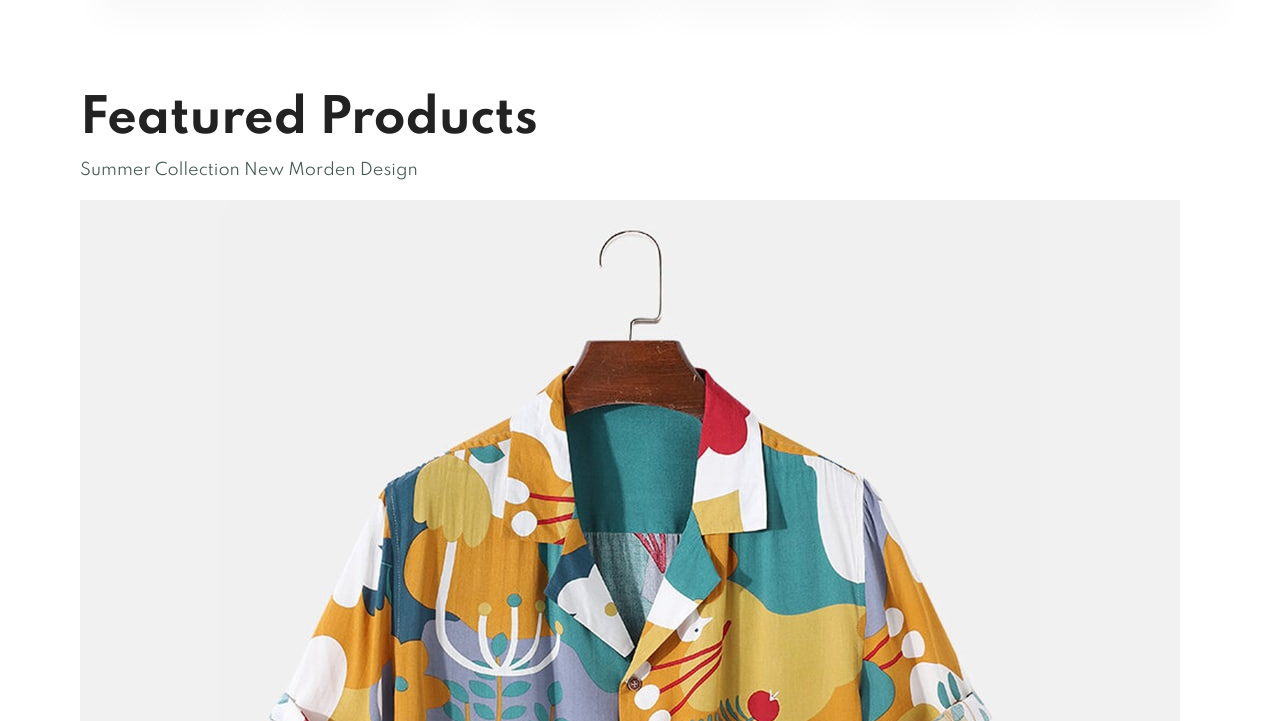
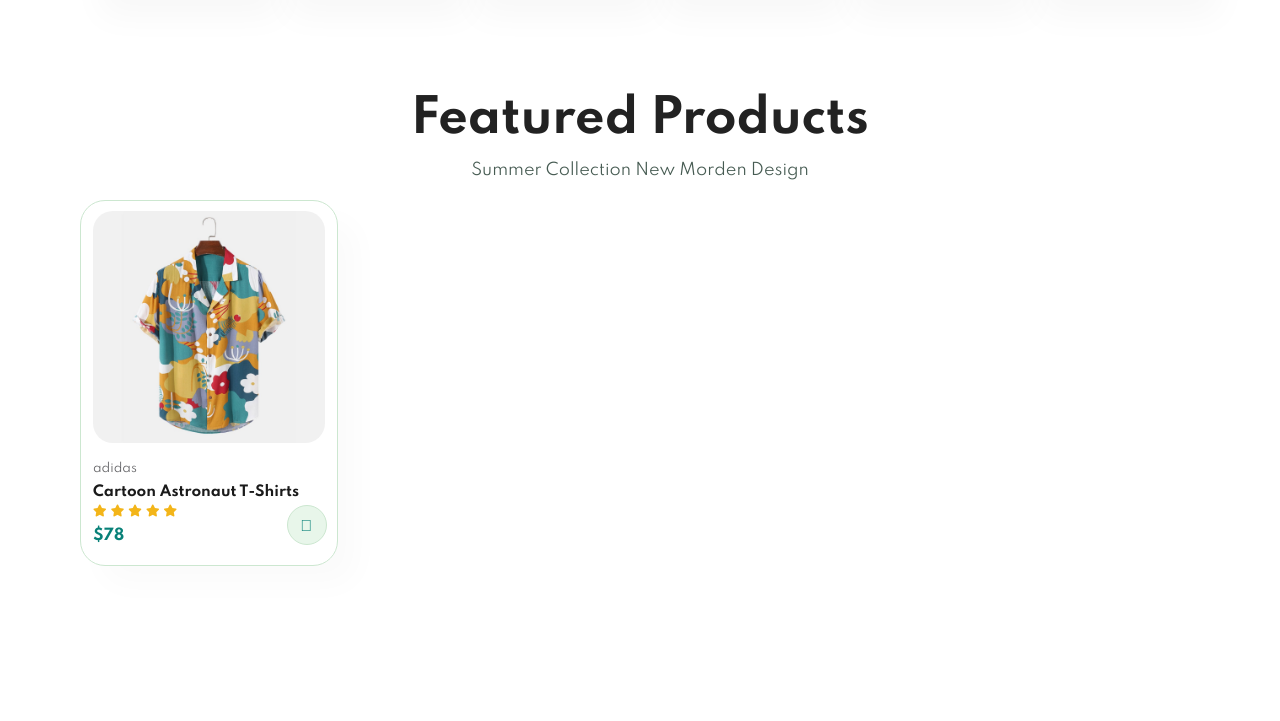
Before and after one commit to igoravelar21/Ecommerce, a plain HTML site: page index.html in a window 1280 px wide. Shown: the part 1059-1780 px from the top of the page. After the commit the page ends 1680 px from the top, so only its background shows below. Drawn offline with Linux system fonts and the light colour scheme.

Commit message:
Primeiro Produto Cadastrado e com style

```diff
--- a/index.html
+++ b/index.html
@@ -76,7 +76,7 @@
                     </div>
                     <h4>$78</h4>
                 </div>
-                <a href="#"><i class="fal fa-shopping-cart"></i></a>
+                <a href="#"><i class="fal fa-shopping-cart cart"></i></a>
             </div>
         </div>
 
--- a/style.css
+++ b/style.css
@@ -187,8 +187,73 @@ body{
     background-color: #fff2e5;
 }
 
+#product1{
+    text-align: center;
+}
 
+#product1 .pro{
+    width: 23%;
+    min-width: 250px;
+    padding: 10px 12px;
+    border: 1px solid #cce7d0;
+    border-radius: 25px;
+    cursor: pointer;
+    box-shadow: 20px 20px 30px rgba(0, 0, 0, 0.02);
+    margin: 15px 0;
+    transition: 0.2s ease;
+    position: relative;
+}
 
+#product1 .pro:hover{
+    box-shadow: 20px 20px 30px rgba(0, 0, 0, 0.06);
+}
+
+#product1 .pro img{
+    width: 100%;
+    border-radius: 20px;
+}
+
+#product1 .pro .des{
+    text-align: start;
+    padding: 10px 0;
+}
+
+#product1 .pro .des span{
+    color: #606063;
+    font-size: 12px;
+}
+
+#product1 .pro .des h5{
+    padding-top: 7px;
+    color: #1a1a1a;
+    font-size: 14px;
+}
+
+#product1 .pro .des i{
+    font-size: 12px;
+    color: rgb(243, 181, 25);
+}
+
+#product1 .pro .des h4{
+    padding-top: 7px;
+    font-size: 15px;
+    font-weight: 700;
+    color:#088178;
+}
+
+#product1 .pro .cart{
+    width: 40px;
+    height: 40px;
+    line-height: 40px;
+    border-radius: 50px;
+    background-color: #e8f6ea;
+    font-weight: 500;
+    color:#088178;
+    border: 1px solid #cce7d0;
+    position: absolute;
+    bottom: 20px;
+    right: 10px;
+}
 
 
 /* Shop Page */
```
